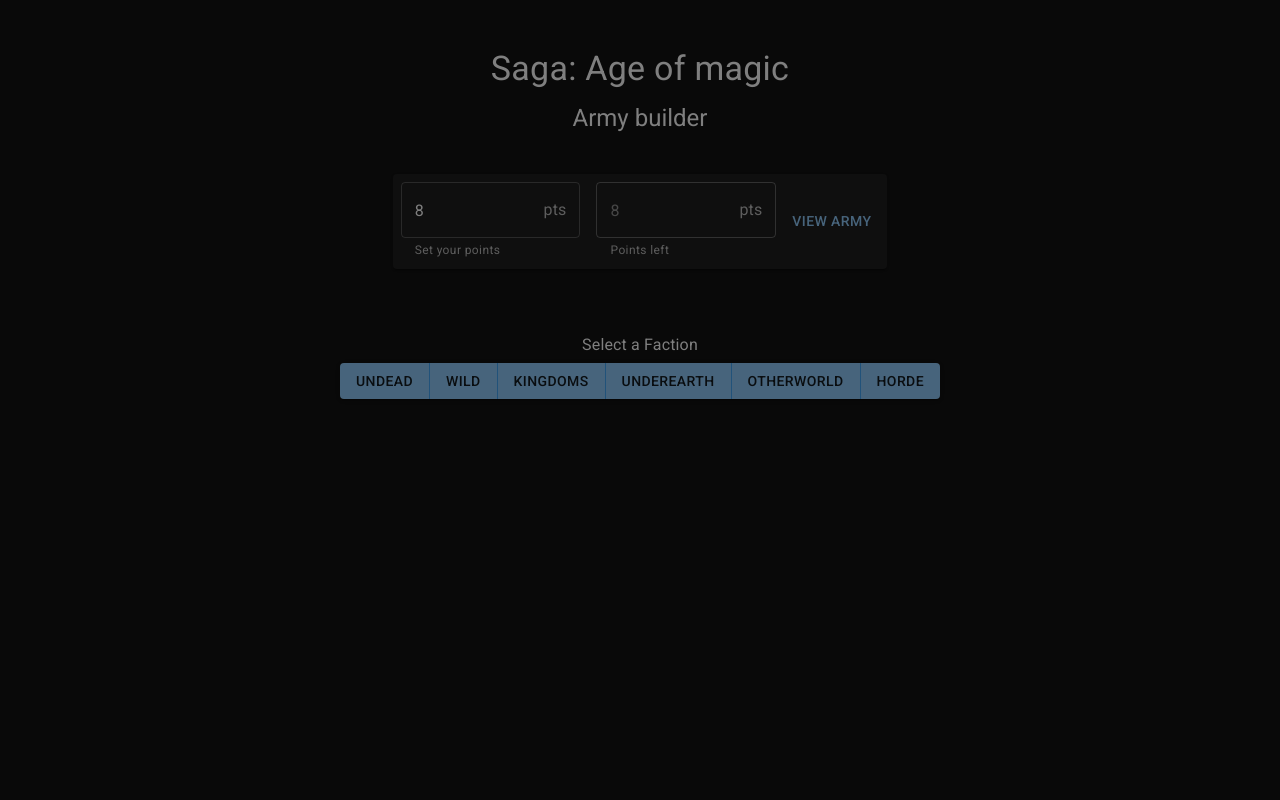
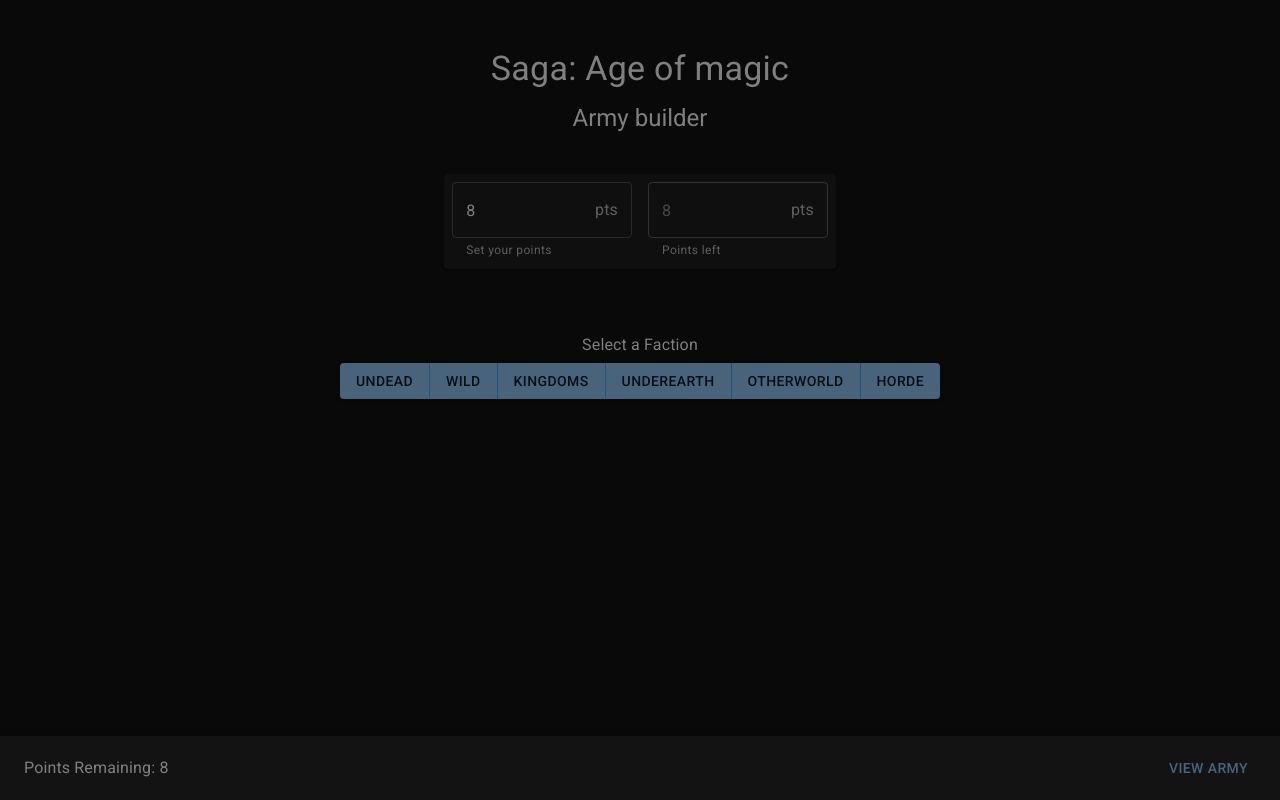
Before and after one commit to joe-lloyd/saga-army-builder, a React (Create React App) app: page / in a window 1280 px wide. Both pictures are taken after a click on the button "VIEW ARMY". Built offline with nearby package versions, Linux system fonts and the light colour scheme.

Commit message:
sticky bottom bar added for better usability

```diff
--- a/src/App.tsx
+++ b/src/App.tsx
@@ -7,6 +7,7 @@ import { ArmySelectorForScreenSize } from "./components/ArmySelector";
 import { ArmyUnitSelector } from "./components/ArmyUnitSelector";
 import { ErrorSnackbar } from "./components/ErrorSnackbar";
 import { SuccessSnackbar } from "./components/SuccessSnackbar";
+import { StickyBottomBar } from "./components/StickyBottomBar";
 
 function App() {
   return (
@@ -19,6 +20,7 @@ function App() {
       </Container>
       <ErrorSnackbar />
       <SuccessSnackbar />
+      <StickyBottomBar />
     </Providers>
   );
 }
--- a/src/components/Hero.tsx
+++ b/src/components/Hero.tsx
@@ -1,22 +1,16 @@
 import {
   Box,
-  Button,
   Card,
   FormControl,
   FormHelperText,
   InputAdornment,
-  Modal,
   OutlinedInput,
   Typography,
 } from "@mui/material";
 import React from "react";
 import { PointsContext } from "../contexts/pointsContext";
-import { ArmyViewerForward } from "./ArmyViewer";
 
 const Hero = () => {
-  const [open, setOpen] = React.useState(false);
-  const handleOpen = () => setOpen(true);
-  const handleClose = () => setOpen(false);
   const { initialPoints, currentPoints, setInitialPoints } =
     React.useContext(PointsContext);
 
@@ -82,25 +76,8 @@ const Hero = () => {
               Points left
             </FormHelperText>
           </FormControl>
-          <Button
-            sx={{
-              marginRight: 1,
-            }}
-            onClick={handleOpen}
-          >
-            View Army
-          </Button>
         </Card>
       </Box>
-      <Modal
-        sx={{ overflow: "scroll", marginTop: "16px" }}
-        open={open}
-        onClose={handleClose}
-        aria-labelledby="modal-modal-title"
-        aria-describedby="modal-modal-description"
-      >
-        <ArmyViewerForward setOpen={setOpen} />
-      </Modal>
     </>
   );
 };
--- /dev/null
+++ b/src/components/StickyBottomBar.tsx
@@ -0,0 +1,36 @@
+import { AppBar, Button, Modal, Toolbar, Typography } from "@mui/material";
+import React from "react";
+import { ArmyViewerForward } from "./ArmyViewer";
+import { PointsContext } from "../contexts/pointsContext";
+
+const StickyBottomBar = () => {
+  const [open, setOpen] = React.useState(false);
+  const handleOpen = () => setOpen(true);
+  const handleClose = () => setOpen(false);
+  const { currentPoints } = React.useContext(PointsContext);
+
+  return (
+    <>
+      <div style={{ marginTop: "58px" }} />
+      <AppBar position={"fixed"} sx={{ bottom: 0, top: "auto" }}>
+        <Toolbar sx={{ display: "flex", justifyContent: "space-between" }}>
+          <Typography color="inherit" noWrap>
+            Points Remaining: {currentPoints}
+          </Typography>
+          <Button onClick={handleOpen}>View Army</Button>
+        </Toolbar>
+      </AppBar>
+      <Modal
+        sx={{ overflow: "scroll", marginTop: "16px" }}
+        open={open}
+        onClose={handleClose}
+        aria-labelledby="modal-modal-title"
+        aria-describedby="modal-modal-description"
+      >
+        <ArmyViewerForward setOpen={setOpen} />
+      </Modal>
+    </>
+  );
+};
+
+export { StickyBottomBar };
```
